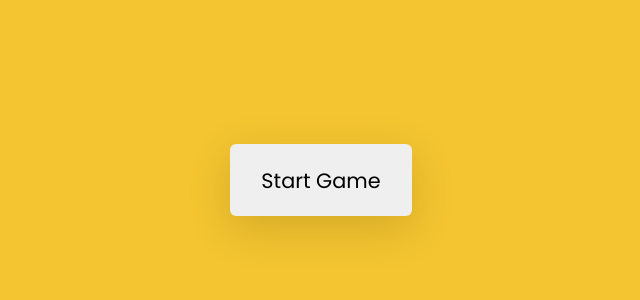
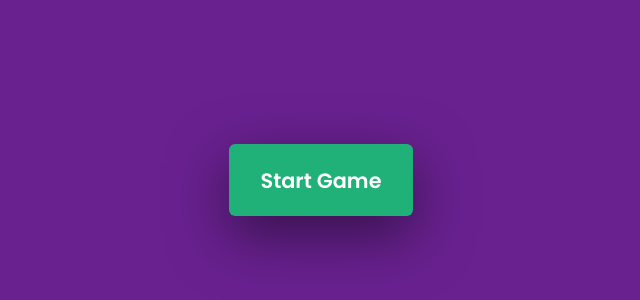
Before and after one commit to 3CXD/WebMemoryGame, a plain HTML site: page index.html in a window 1280 px wide. Shown: the part 220-520 px from the top of the page, without its empty margins (319-959 px from the left). Drawn offline with Linux system fonts and the light colour scheme.

Commit message:
Morao
CSS morao

```diff
--- a/style.css
+++ b/style.css
@@ -5,19 +5,19 @@
     font-family: "Poppins", sans-serif;
   }
   body {
-    background-color: #f4c531;
+    background-color: #692190;
   }
   .wrapper {
     box-sizing: content-box;
     width: 26.87em;
     padding: 2.5em 3em;
-    background-color: #ffffff;
+    background-color: #f0e9fc;
     position: absolute;
     transform: translate(-50%, -50%);
     left: 50%;
     top: 50%;
     border-radius: 0.6em;
-    box-shadow: 0 0.9em 2.8em rgba(86, 66, 0, 0.2);
+    box-shadow: 0 0.9em 2.8em rgba(0, 0, 0, 0.7);
   }
   .game-container {
     position: relative;
@@ -52,7 +52,7 @@
     backface-visibility: hidden;
   }
   .card-before {
-    background-color: #f4c531;
+    background-color: #9c4dd8;
     font-size: 2.8em;
     font-weight: 600;
   }
@@ -74,7 +74,7 @@
     flex-direction: column;
     width: 100%;
     height: 100%;
-    background-color: #f4c531;
+    background-color: #692190;
     top: 0;
   }
   button {
@@ -83,11 +83,20 @@
     padding: 1em 1.5em;
     cursor: pointer;
   }
+
+  #start {
+    background-color: #20b179;
+    color: #ffffff;
+    font-weight: bold;
+    box-shadow: 0 0.9em 2.8em rgba(0, 0, 0, 0.5);
+  }
+
   #stop {
     font-size: 1.1em;
     display: block;
     margin: 1.1em auto 0 auto;
-    background-color: #000000;
+    font-weight: bold;
+    background-color: #d21342;
     color: #ffffff;
   }
   .controls-container button {
@@ -102,9 +111,11 @@
   }
   #result h2 {
     font-size: 2.5em;
+    color: #ffffff;
   }
   #result h4 {
     font-size: 1.8em;
+    color: #ffffff;
     margin: 0.6em 0 1em 0;
   }
   .image {
```
